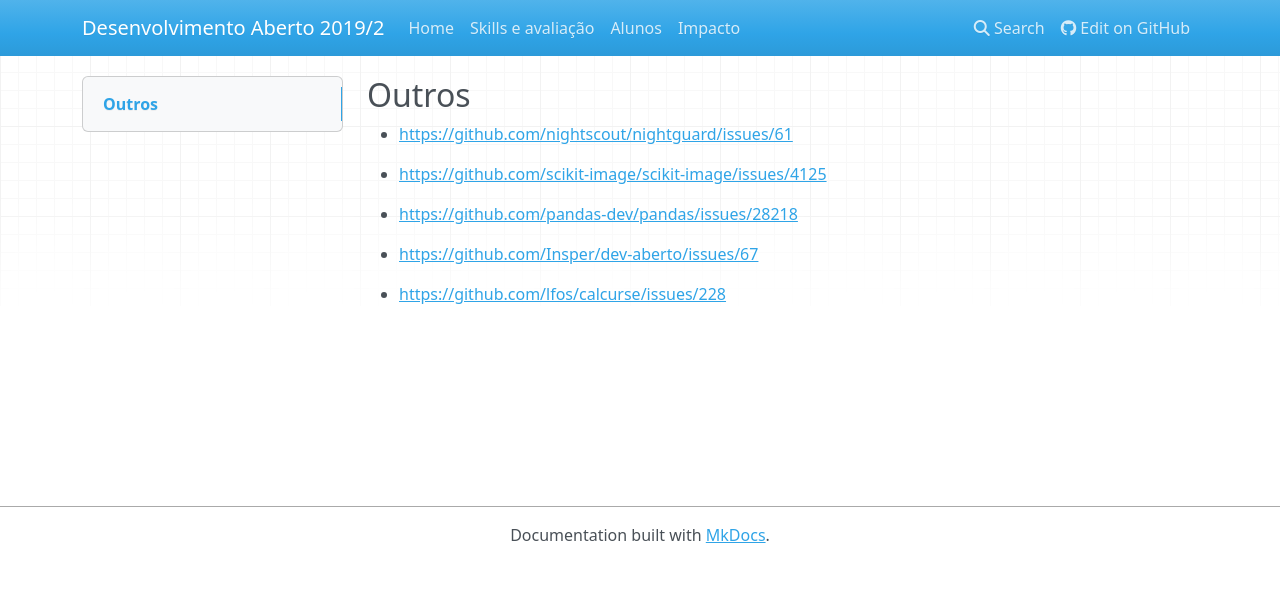
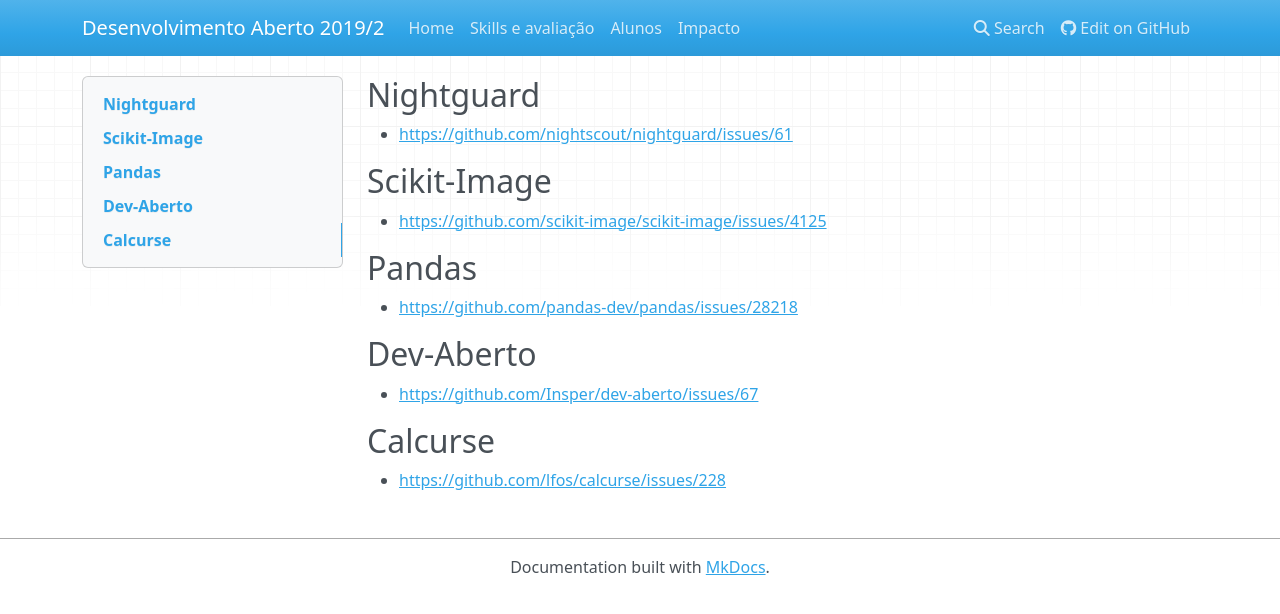
Before and after one commit to Insper/open-dev, an MkDocs documentation site: the page built from docs/_snippets/issues-abertas.md, in a window 1280 px wide. Shown: the top 614 px of the page. Built offline with MkDocs 1.6.1, drawn with Linux system fonts in a browser that asks for light colours; nearby versions of some CDN libraries.

Commit message:
atualização na expressão regular de detectar PRs no github

```diff
--- a/dev-aberto.py
+++ b/dev-aberto.py
@@ -106,7 +106,7 @@
         f.write(template.render(skills=skills_type))
 
 def parse_url(url):
-    m = re.match('https?://github.com/.*/([\w\-]+)/pull/(\d+)', url)
+    m = re.match('https?://github.com/.*/([\w\-]+)/(pull|issues)/(\d+)', url)
     if m:
         return PR(m.group(1), url)
     return PR('Outros', url)
--- a/docs/_snippets/issues-abertas.md
+++ b/docs/_snippets/issues-abertas.md
@@ -1,12 +1,24 @@
 
-## Outros
+## Nightguard
 
 * [https://github.com/nightscout/nightguard/issues/61](https://github.com/nightscout/nightguard/issues/61)
 
+
+## Scikit-Image
+
 * [https://github.com/scikit-image/scikit-image/issues/4125](https://github.com/scikit-image/scikit-image/issues/4125)
+
+
+## Pandas
 
 * [https://github.com/pandas-dev/pandas/issues/28218](https://github.com/pandas-dev/pandas/issues/28218)
 
+
+## Dev-Aberto
+
 * [https://github.com/Insper/dev-aberto/issues/67](https://github.com/Insper/dev-aberto/issues/67)
 
+
+## Calcurse
+
 * [https://github.com/lfos/calcurse/issues/228](https://github.com/lfos/calcurse/issues/228)
```
